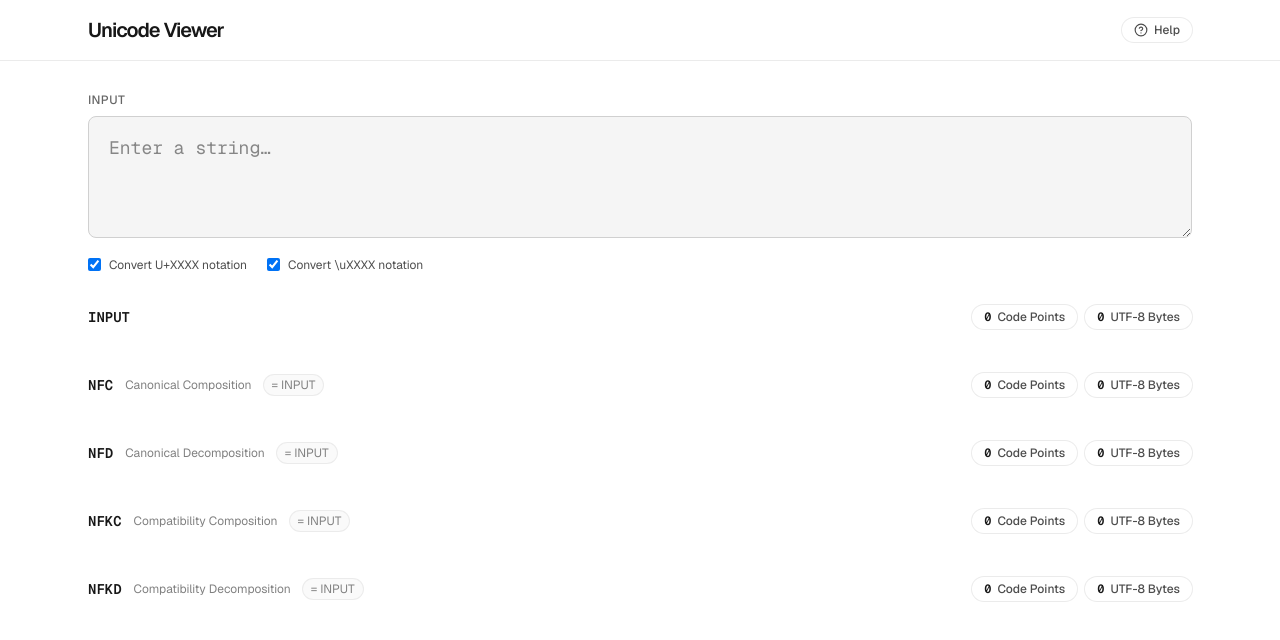
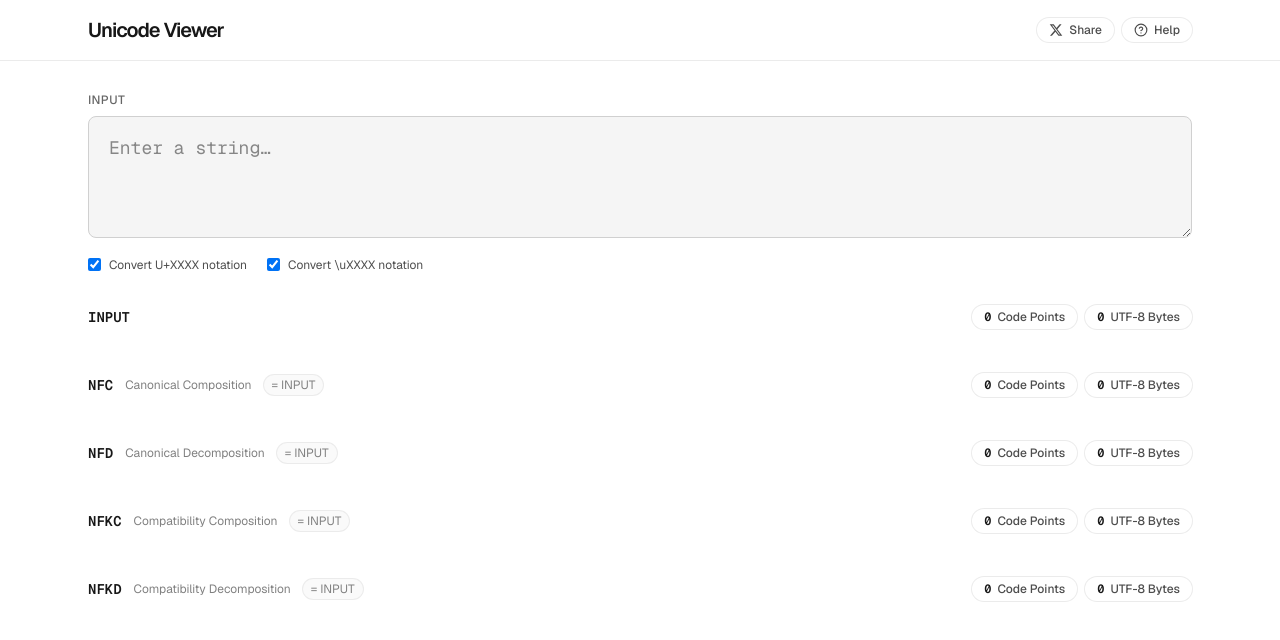
Before and after one commit to tomohisaota/unicode-viewer, a Next.js app: page / in a window 1280 px wide. Shown: the top 640 px of the page. Built offline with nearby package versions, Linux system fonts and the light colour scheme.

Commit message:
Add X share button with descriptive text and hashtags
Co-Authored-By: Claude Opus 4.6 (1M context) <noreply@anthropic.com>

```diff
--- a/src/app/components/PageHeader.tsx
+++ b/src/app/components/PageHeader.tsx
@@ -25,6 +25,35 @@ export default function PageHeader() {
           >
             {t.siteTitle}
           </h1>
+          <div className="flex items-center gap-2">
+            <button
+              type="button"
+              onClick={() => {
+                const url = window.location.href;
+                const tweet = t.shareText + "\n" + url;
+                window.open(
+                  `https://x.com/intent/tweet?text=${encodeURIComponent(tweet)}`,
+                  "_blank",
+                  "noopener,noreferrer"
+                );
+              }}
+              className="inline-flex items-center gap-1.5 rounded-full px-3 py-1 text-xs font-medium cursor-pointer transition-colors"
+              style={{
+                boxShadow: "0px 0px 0px 1px var(--shadow-border)",
+                color: "var(--gray-600)",
+              }}
+              onMouseEnter={(e) =>
+                (e.currentTarget.style.backgroundColor = "var(--gray-50)")
+              }
+              onMouseLeave={(e) =>
+                (e.currentTarget.style.backgroundColor = "transparent")
+              }
+            >
+              <svg width="14" height="14" viewBox="0 0 24 24" fill="currentColor">
+                <path d="M18.244 2.25h3.308l-7.227 8.26 8.502 11.24H16.17l-5.214-6.817L4.99 21.75H1.68l7.73-8.835L1.254 2.25H8.08l4.713 6.231zm-1.161 17.52h1.833L7.084 4.126H5.117z" />
+              </svg>
+              {t.shareOnX}
+            </button>
             <button
               type="button"
               onClick={() => setHelpOpen(true)}
@@ -56,6 +85,7 @@ export default function PageHeader() {
               </svg>
               {t.help}
             </button>
+          </div>
         </div>
       </header>
 
--- a/src/lib/i18n.ts
+++ b/src/lib/i18n.ts
@@ -24,6 +24,8 @@ const translations = {
     thUtf16: "UTF-16",
     thCategory: "Category",
     thBlock: "Block",
+    shareOnX: "Share",
+    shareText: "Check out the Unicode details of this string 🔍 #Unicode #UnicodeViewer",
     help: "Help",
     helpTitle: "About Unicode",
     helpSections: [
@@ -83,6 +85,8 @@ const translations = {
     thUtf16: "UTF-16",
     thCategory: "カテゴリ",
     thBlock: "ブロック",
+    shareOnX: "共有",
+    shareText: "この文字列のUnicode構造を見てみよう 🔍 #Unicode #UnicodeViewer",
     help: "ヘルプ",
     helpTitle: "Unicode について",
     helpSections: [
```
Lines whose indentation alone changed are shown as unchanged.
